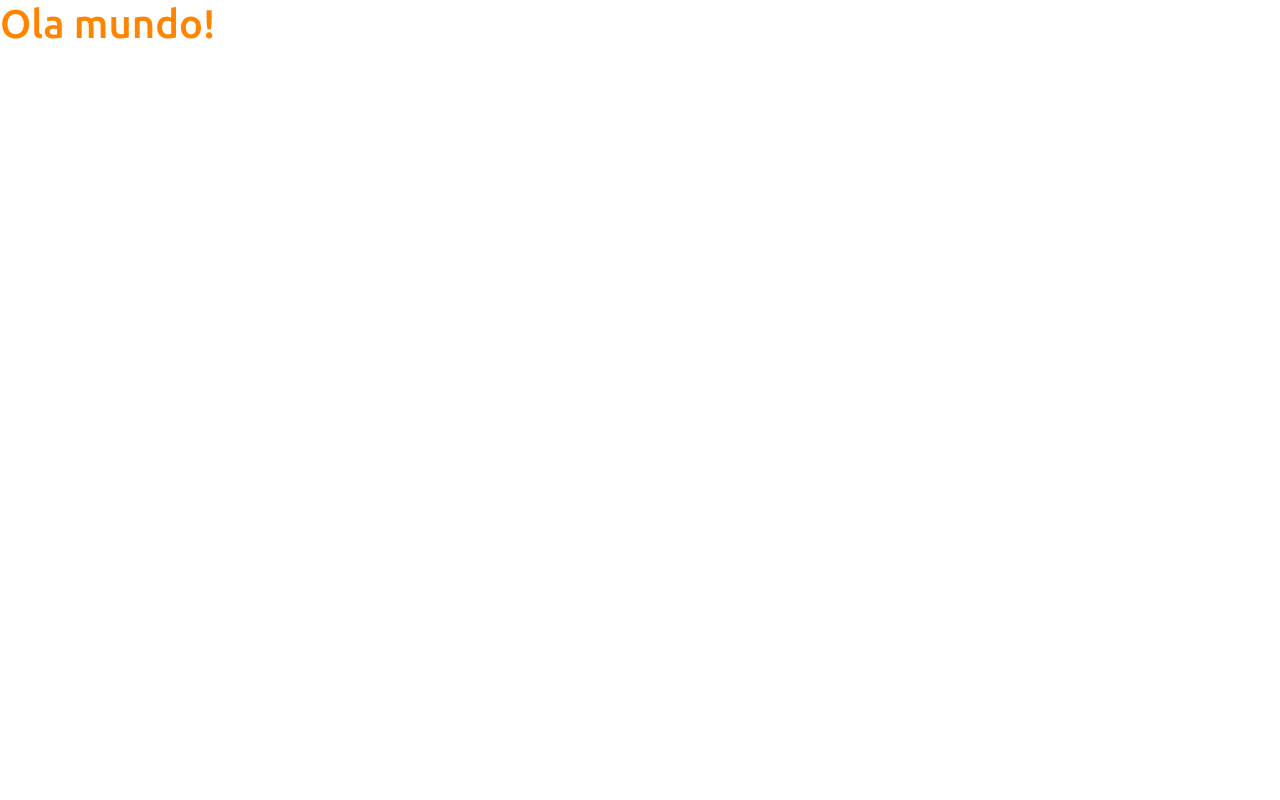
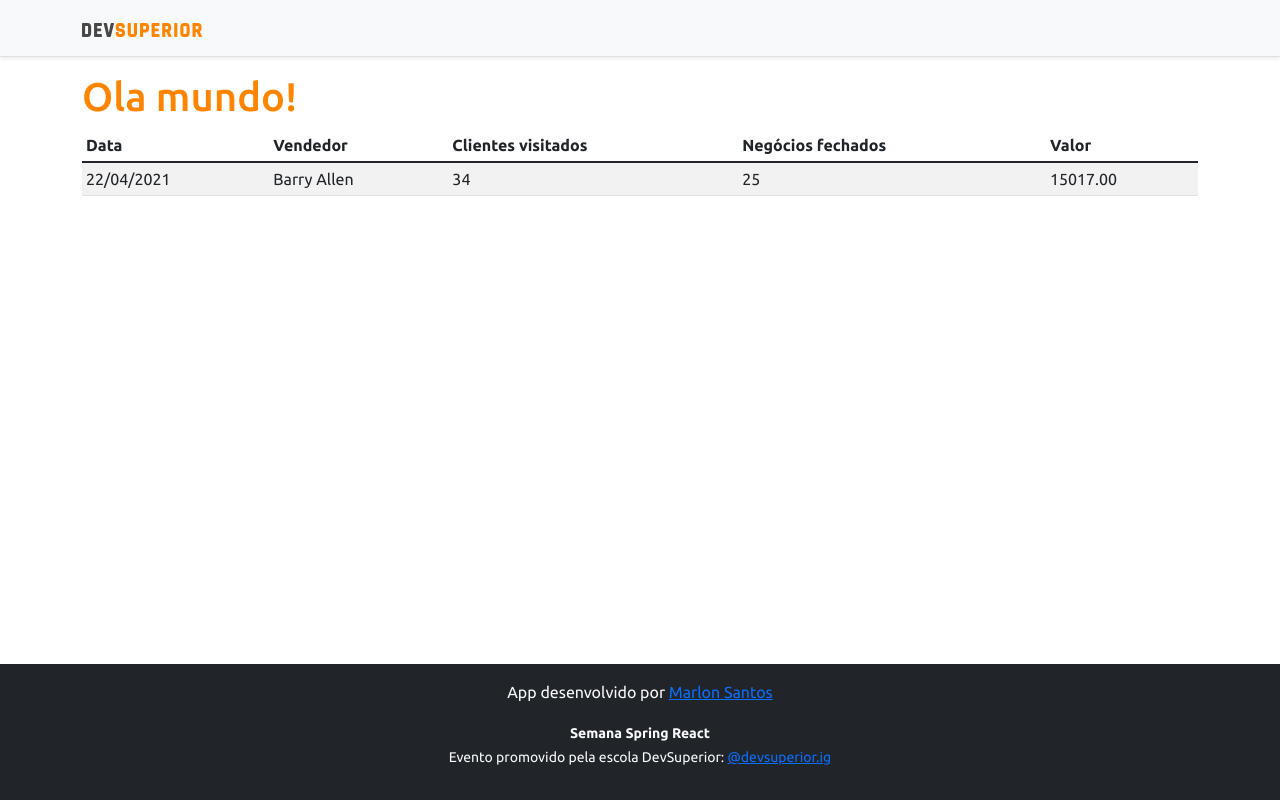
Before and after one commit to MIZATO/projeto-sds4, a React (Create React App) app in the folder frontend/: page / in a window 1280 px wide. Built offline with nearby package versions, Linux system fonts and the light colour scheme.

Commit message:
Basic static components

```diff
--- a/frontend/src/App.tsx
+++ b/frontend/src/App.tsx
@@ -1,9 +1,18 @@
+import DataTable from "components/DataTable";
+import Footer from "components/Footer";
+import NavBar from "components/NavBar";
 
 function App() {
   return (
-    <div>
-    <h1 className="text-primary"> Ola mundo! </h1>
-    </div>
+    <>
+      <NavBar />
+      <div className="container">
+        <h1 className="text-primary"> Ola mundo! </h1>
+
+        <DataTable />
+      </div>
+      <Footer/>
+    </>
   );
 }
 
--- /dev/null
+++ b/frontend/src/components/DataTable/index.tsx
@@ -0,0 +1,30 @@
+function DataTable() {
+    return (
+        <div className="table-responsive">
+            <table className="table table-striped table-sm">
+                <thead>
+                    <tr>
+                        <th>Data</th>
+                        <th>Vendedor</th>
+                        <th>Clientes visitados</th>
+                        <th>Negócios fechados</th>
+                        <th>Valor</th>
+                    </tr>
+                </thead>
+                <tbody>
+                    <tr>
+                        <td>22/04/2021</td>
+                        <td>Barry Allen</td>
+                        <td>34</td>
+                        <td>25</td>
+                        <td>15017.00</td>
+                    </tr>
+                </tbody>
+            </table>
+        </div>
+
+
+    );
+}
+
+export default DataTable;
--- /dev/null
+++ b/frontend/src/components/Footer/index.tsx
@@ -0,0 +1,14 @@
+function Footer() {
+    return (
+        <footer className="footer mt-auto py-3 bg-dark">
+            <div className="container">
+                <p className="text-light">App desenvolvido por <a href="https://github.com/MIZATO" target="_blank" rel="noreferrer">Marlon Santos</a></p>
+                <p className="text-light"><small><strong>Semana Spring React</strong><br />
+                    Evento promovido pela escola DevSuperior: <a href="https://instagram.com/devsuperior.ig" target="_blank" rel="noreferrer">@devsuperior.ig</a></small></p>
+            </div>
+        </footer>
+
+    );
+}
+
+export default Footer;
--- /dev/null
+++ b/frontend/src/components/NavBar/index.tsx
@@ -0,0 +1,15 @@
+import ImgDsDark from 'assets/img/ds-dark.svg'
+
+function NavBar() {
+    return (
+        <div className="d-flex flex-column flex-md-row align-items-center p-3 px-md-4 mb-3 bg-light border-bottom shadow-sm">
+            <div className="container">
+                <nav className="my-2 my-md-0 mr-md-3">
+                    <img src={ImgDsDark} alt="DevSuperior" width="120" />
+                </nav>
+            </div>
+        </div>
+    );
+}
+
+export default NavBar;
```
Also changed, not shown: frontend/src/assets/img/ds-dark.svg (added), 1 other file (tests, documents, lock files or other folders).
